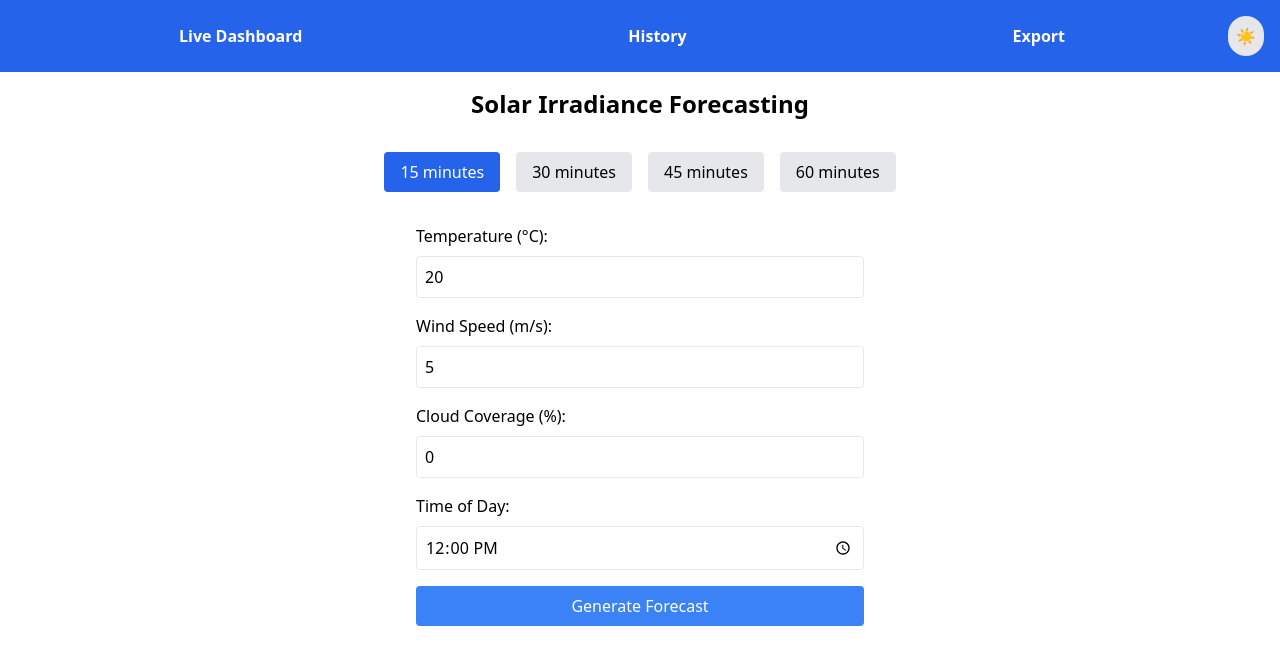
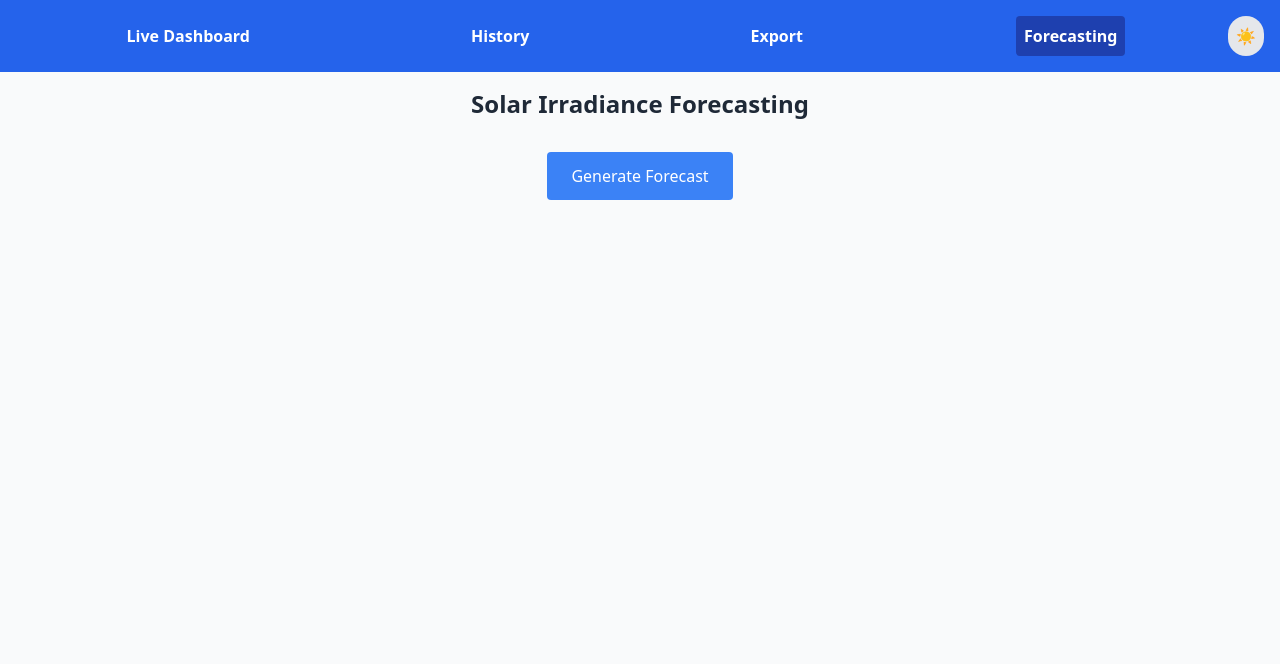
Before and after one commit to Eanazir/SolarTrackerFrontend, a React (Vite) app in the folder client/: page /forecasting in a window 1280 px wide. Shown: the top 664 px of the page. Built offline with nearby package versions, Linux system fonts and the light colour scheme.

Commit message:
forecasting code and forecasting page is done. need to connect model

```diff
--- a/client/src/App.tsx
+++ b/client/src/App.tsx
@@ -43,6 +43,16 @@ const App: React.FC = () => {
           >
             Export
           </NavLink>
+          <NavLink
+            to="/forecasting"
+            className={({ isActive }) =>
+              isActive
+                ? 'font-extrabold bg-blue-800 p-2 rounded transition duration-300'
+                : 'font-bold p-2 rounded transition duration-300'
+            }
+          >
+            Forecasting
+          </NavLink>
         </div>
         <DarkModeToggle />
       </nav>
--- a/client/src/pages/Forecasting.tsx
+++ b/client/src/pages/Forecasting.tsx
@@ -1,12 +1,13 @@
 // src/components/Forecasting.tsx
-import React, { useState } from 'react';
+import React, { useState, useEffect } from 'react';
 import CustomLineChart from '../graphs/CustomLineChart';
+import axios from 'axios';
 
 interface ForecastInput {
-  temperature: number;
-  windSpeed: number;
-  cloudCoverage: number;
-  timeOfDay: string;
+  temperature_c: number;
+  wind_speed: number;
+  humidity: number;
+  pressure: number;
 }
 
 interface ForecastPoint {
@@ -15,122 +16,70 @@ interface ForecastPoint {
 }
 
 const Forecasting: React.FC = () => {
-  const [selectedInterval, setSelectedInterval] = useState<number>(15);
   const [inputs, setInputs] = useState<ForecastInput>({
-    temperature: 20,
-    windSpeed: 5,
-    cloudCoverage: 0,
-    timeOfDay: '12:00'
+    temperature_c: 20,
+    wind_speed: 5,
+    humidity: 50,
+    pressure: 1013,
   });
   const [forecastData, setForecastData] = useState<ForecastPoint[]>([]);
+  const [isDarkMode, setIsDarkMode] = useState(
+    document.documentElement.classList.contains('dark')
+  );
 
-  const intervals = [15, 30, 45, 60];
+  useEffect(() => {
+    const observer = new MutationObserver(() => {
+      setIsDarkMode(document.documentElement.classList.contains('dark'));
+    });
 
-  // Temporary mock prediction function
-  const generatePredictions = (minutes: number) => {
-    const predictions: ForecastPoint[] = [];
-    const baseTime = new Date().getTime();
+    observer.observe(document.documentElement, {
+      attributes: true,
+      attributeFilter: ['class'],
+    });
 
-    for (let i = 0; i <= minutes; i += 5) {
-      predictions.push({
-        time: baseTime + i * 60000,
-        value: Math.random() * 1000 // Mock irradiance value
-      });
+    return () => observer.disconnect();
+  }, []);
+
+  const handleSubmit = async () => {
+    try {
+      const response = await axios.get('http://sunsightenergy.com/api/latest-forecast');
+      const predictions = response.data;
+
+      const currentTime = new Date(predictions.date).getTime();
+      const forecastPoints: ForecastPoint[] = [
+        { time: currentTime + 5 * 60000, value: predictions['5minForecast'] },
+        { time: currentTime + 15 * 60000, value: predictions['15minForecast'] },
+        { time: currentTime + 30 * 60000, value: predictions['30minForecast'] },
+        { time: currentTime + 60 * 60000, value: predictions['60minForecast'] },
+      ];
+
+      setForecastData(forecastPoints);
+    } catch (error) {
+      console.error('Error fetching forecast:', error);
+      // Handle error appropriately
     }
-    return predictions;
-  };
-
-  const handleSubmit = async (e: React.FormEvent) => {
-    e.preventDefault();
-    // Here you would normally make an API call to your ML model
-    const predictions = generatePredictions(selectedInterval);
-    setForecastData(predictions);
   };
 
   return (
-    <div className="p-4">
-      <h1 className="text-2xl font-bold mb-8 text-center">Solar Irradiance Forecasting</h1>
+    <div className="p-4 bg-gray-50 dark:bg-gray-900 min-h-screen transition-colors duration-300">
+      <h1 className="text-2xl font-bold mb-8 text-center text-gray-800 dark:text-gray-100">
+        Solar Irradiance Forecasting
+      </h1>
 
-      {/* Interval Selection */}
-      <div className="mb-8 flex justify-center gap-4">
-        {intervals.map(interval => (
-          <button
-            key={interval}
-            onClick={() => setSelectedInterval(interval)}
-            className={`px-4 py-2 rounded ${
-              selectedInterval === interval
-                ? 'bg-blue-600 text-white'
-                : 'bg-gray-200 hover:bg-gray-300'
-            }`}
-          >
-            {interval} minutes
-          </button>
-        ))}
+      {/* Generate Forecast Button */}
+      <div className="flex justify-center mb-8">
+        <button
+          onClick={handleSubmit}
+          className="px-6 py-3 bg-blue-500 text-white rounded hover:bg-blue-600 transition-colors duration-300"
+        >
+          Generate Forecast
+        </button>
       </div>
 
-      {/* Input Form */}
-      <form onSubmit={handleSubmit} className="max-w-md mx-auto mb-8">
-        <div className="space-y-4">
-          <div>
-            <label className="block mb-2">Temperature (°C):</label>
-            <input
-              type="number"
-              value={inputs.temperature}
-              onChange={(e) => setInputs({...inputs, temperature: Number(e.target.value)})}
-              className="w-full border rounded p-2"
-              required
-            />
-          </div>
-
-          <div>
-            <label className="block mb-2">Wind Speed (m/s):</label>
-            <input
-              type="number"
-              value={inputs.windSpeed}
-              onChange={(e) => setInputs({...inputs, windSpeed: Number(e.target.value)})}
-              className="w-full border rounded p-2"
-              required
-            />
-          </div>
-
-          <div>
-            <label className="block mb-2">Cloud Coverage (%):</label>
-            <input
-              type="number"
-              min="0"
-              max="100"
-              value={inputs.cloudCoverage}
-              onChange={(e) => setInputs({...inputs, cloudCoverage: Number(e.target.value)})}
-              className="w-full border rounded p-2"
-              required
-            />
-          </div>
-
-          <div>
-            <label className="block mb-2">Time of Day:</label>
-            <input
-              type="time"
-              value={inputs.timeOfDay}
-              onChange={(e) => setInputs({...inputs, timeOfDay: e.target.value})}
-              className="w-full border rounded p-2"
-              required
-            />
-          </div>
-
-          <button
-            type="submit"
-            className="w-full bg-blue-500 text-white py-2 rounded hover:bg-blue-600"
-          >
-            Generate Forecast
-          </button>
-        </div>
-      </form>
-
-      {/* Forecast Graph */}
       {forecastData.length > 0 && (
-        <div className="mt-8">
+        <div className="mt-8 bg-white dark:bg-gray-800 p-4 rounded-lg shadow-md">
           <CustomLineChart
-            title={`${selectedInterval}-Minute Irradiance Forecast`}
+            title="Solar Irradiance Forecast"
             data={forecastData}
             dataKey="value"
             unit=" W/m²"
--- a/client/src/pages/LiveDashboard.tsx
+++ b/client/src/pages/LiveDashboard.tsx
@@ -81,7 +81,7 @@ const LiveDashboard: React.FC = () => {
       // Calculate the dates for the last day
       const endDate = new Date();
       const startDate = new Date();
-      startDate.setDate(startDate.getDate() - 2); // Last 2 day for now //////////////////
+      startDate.setDate(startDate.getDate() - 3); // Last 2 day for now //////////////////
 
       // Convert dates to CST
       const cstEndDate = new Date(endDate.getTime() + CST_OFFSET * 60 * 60 * 1000);
@@ -188,8 +188,6 @@ const LiveDashboard: React.FC = () => {
           image_url: response.data.image_url,
         };
 
-
-
         // Use dataRef.current instead of data
         if (dataRef.current && newData.timestamp === dataRef.current.timestamp) {
           console.log('No new data, skipping update');
@@ -232,6 +230,13 @@ const LiveDashboard: React.FC = () => {
 
         if (newData.image_url) {
           setImageUrls((prevUrls) => [...prevUrls.slice(-49), newData.image_url!]);
+        }
+
+        try {
+          await axios.post('http://sunsightenergy.com/api/process-forecast');
+        } catch (error) {
+          console.error('Error processing weather forecast:', error);
+          // Optionally, you can display a notification to the user here
         }
       }
     } catch (error) {
```
